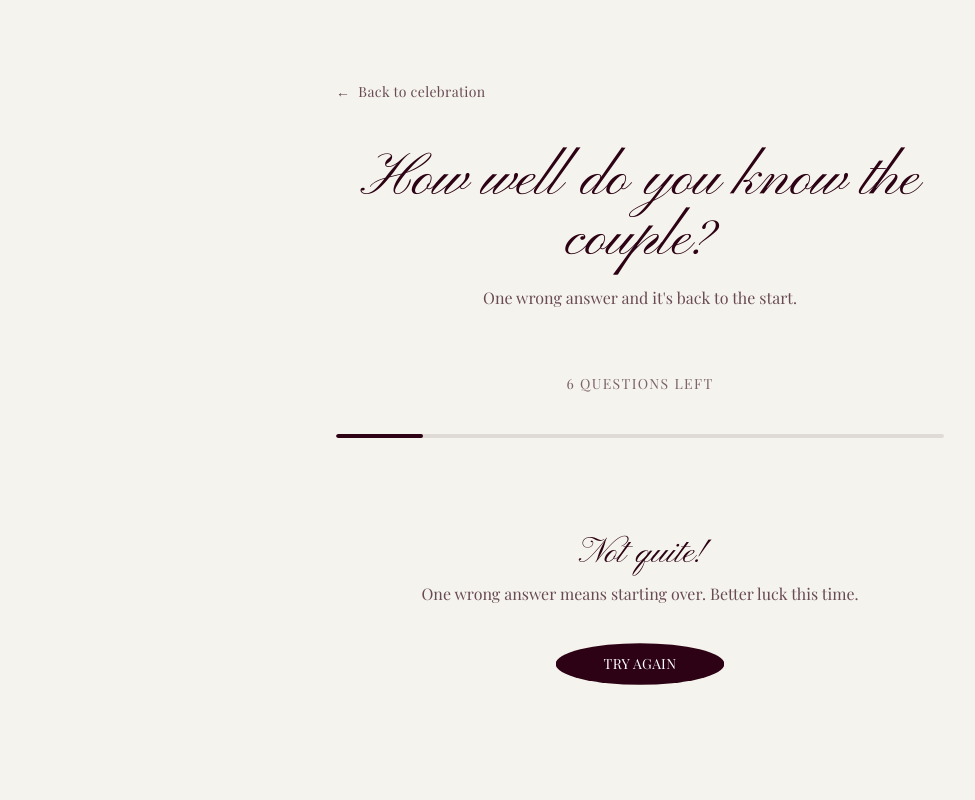
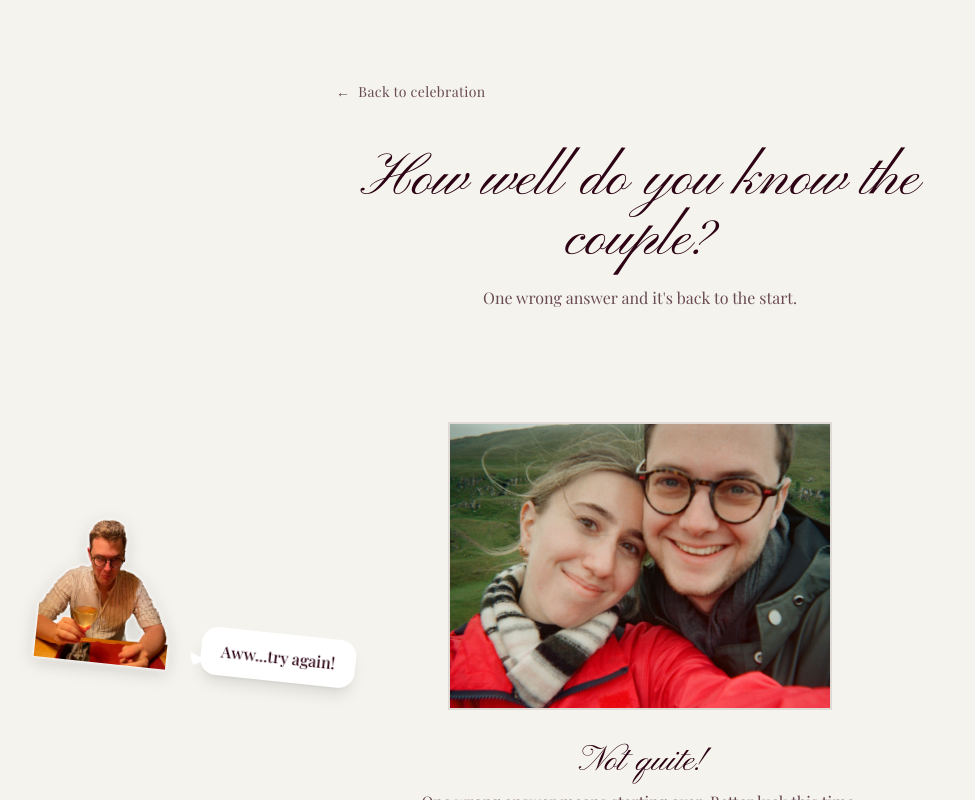
Before and after one commit to yp717/engagement-party, a Next.js app: page /quiz in a window 1280 px wide. Both pictures are taken after a click on the button "2019". Shown: the whole page, without its empty margins (0-975 px from the left). Built offline with nearby package versions, Linux system fonts and the light colour scheme.

Commit message:
feat(stickers): stickers for success/failure popping out from the sides

```diff
--- a/src/app/components/header.tsx
+++ b/src/app/components/header.tsx
@@ -1,5 +1,6 @@
 "use client";
 
+import Link from "next/link";
 import EllipticalButton from "./elliptical-button";
 
 export default function Header() {
@@ -33,6 +34,12 @@ export default function Header() {
             >
               FAQs
             </button>
+            <Link
+              href="/quiz"
+              className="text-lg underline font-light text-cream/80 hover:text-cream transition-colors"
+            >
+              Quiz
+            </Link>
           </div>
           <EllipticalButton onClick={() => scrollToSection("rsvp")}>
             RSVP
--- a/src/app/quiz/page.tsx
+++ b/src/app/quiz/page.tsx
@@ -1,30 +1,141 @@
 "use client";
 
-import { useState } from "react";
+import { useState, useEffect, useCallback } from "react";
 import Link from "next/link";
+import Image from "next/image";
 import { motion, AnimatePresence } from "framer-motion";
-import { QUIZ_QUESTIONS } from "./questions";
+import {
+  QUIZ_QUESTIONS,
+  QUIZ_SUCCESS_IMAGE,
+  QUIZ_FAILURE_IMAGE,
+} from "./questions";
 import { cn } from "../lib/utils";
 
 const TOTAL = QUIZ_QUESTIONS.length;
 
+const SUCCESS_STICKER = "/success-sticker-img.png";
+const FAILURE_STICKER = "/failure-sticker-img.png";
+
+/** Sticker that pops in from the side with a comic speech bubble */
+function Sticker({
+  type,
+  onComplete,
+}: {
+  type: "success" | "failure";
+  onComplete?: () => void;
+}) {
+  const isSuccess = type === "success";
+  const fromRight = isSuccess;
+  const caption = isSuccess ? "Great job!" : "Aww...try again!";
+  const imageSrc = isSuccess ? SUCCESS_STICKER : FAILURE_STICKER;
+
+  useEffect(() => {
+    if (onComplete) {
+      const timer = setTimeout(onComplete, 1800);
+      return () => clearTimeout(timer);
+    }
+  }, [onComplete]);
+
+  return (
+    <motion.div
+      className={cn(
+        "fixed z-50 flex items-end gap-3",
+        fromRight ? "right-0 bottom-24 md:bottom-32 flex-row-reverse" : "left-0 bottom-24 md:bottom-32 flex-row"
+      )}
+      initial={{
+        x: fromRight ? 200 : -200,
+        rotate: fromRight ? 25 : -25,
+        opacity: 0,
+      }}
+      animate={{
+        x: fromRight ? -20 : 20,
+        rotate: fromRight ? -6 : 6,
+        opacity: 1,
+      }}
+      exit={{
+        x: fromRight ? 200 : -200,
+        rotate: fromRight ? 25 : -25,
+        opacity: 0,
+      }}
+      transition={{
+        type: "spring",
+        stiffness: 260,
+        damping: 20,
+        mass: 1,
+      }}
+    >
+      {/* Sticker image with white border effect */}
+      <div
+        className="relative w-32 h-32 md:w-44 md:h-44"
+        style={{
+          filter: "drop-shadow(0 0 0 white) drop-shadow(0 0 1px white) drop-shadow(0 0 2px white) drop-shadow(0 4px 8px rgba(0,0,0,0.15))",
+        }}
+      >
+        <Image
+          src={imageSrc}
+          alt=""
+          fill
+          className="object-contain"
+          sizes="(max-width: 768px) 128px, 176px"
+          priority
+        />
+      </div>
+
+      {/* Comic speech bubble */}
+      <motion.div
+        className={cn(
+          "relative bg-white px-4 py-2 md:px-5 md:py-3 rounded-2xl shadow-lg",
+          "font-serif text-sm md:text-base text-primary font-medium"
+        )}
+        initial={{ scale: 0, opacity: 0 }}
+        animate={{ scale: 1, opacity: 1 }}
+        transition={{
+          type: "spring",
+          stiffness: 400,
+          damping: 15,
+          delay: 0.15,
+        }}
+      >
+        {caption}
+        {/* Speech bubble tail */}
+        <svg
+          className={cn(
+            "absolute bottom-2 w-4 h-3 text-white",
+            fromRight ? "-right-2.5 scale-x-[-1]" : "-left-2.5"
+          )}
+          viewBox="0 0 16 12"
+          fill="currentColor"
+        >
+          <path d="M0 0 L16 6 L4 12 Q0 8 0 0Z" />
+        </svg>
+      </motion.div>
+    </motion.div>
+  );
+}
+
 export default function QuizPage() {
   const [currentIndex, setCurrentIndex] = useState(0);
   const [wrong, setWrong] = useState(false);
+  const [showingSuccess, setShowingSuccess] = useState(false);
 
   const question = QUIZ_QUESTIONS[currentIndex];
   const questionsLeft = TOTAL - currentIndex - 1;
   const isComplete = currentIndex >= TOTAL;
 
+  const advanceToNext = useCallback(() => {
+    setShowingSuccess(false);
+    if (currentIndex + 1 >= TOTAL) {
+      setCurrentIndex(TOTAL);
+    } else {
+      setCurrentIndex((i) => i + 1);
+    }
+  }, [currentIndex]);
+
   const handleAnswer = (selectedIndex: number) => {
-    if (wrong) return;
+    if (wrong || showingSuccess) return;
     if (selectedIndex === question.correctIndex) {
       setWrong(false);
-      if (currentIndex + 1 >= TOTAL) {
-        setCurrentIndex(TOTAL);
-      } else {
-        setCurrentIndex((i) => i + 1);
-      }
+      setShowingSuccess(true);
     } else {
       setWrong(true);
     }
@@ -32,11 +143,20 @@ export default function QuizPage() {
 
   const handleRestart = () => {
     setWrong(false);
+    setShowingSuccess(false);
     setCurrentIndex(0);
   };
 
   return (
-    <main className="min-h-screen bg-cream text-primary">
+    <main className="min-h-screen bg-cream text-primary overflow-x-hidden">
+      {/* Animated stickers */}
+      <AnimatePresence>
+        {showingSuccess && (
+          <Sticker key="success-sticker" type="success" onComplete={advanceToNext} />
+        )}
+        {wrong && <Sticker key="failure-sticker" type="failure" />}
+      </AnimatePresence>
+
       <div className="max-w-2xl mx-auto px-4 md:px-8 py-12 md:py-20">
         {/* Back link */}
         <Link
@@ -56,7 +176,7 @@ export default function QuizPage() {
         </p>
 
         {/* Progress */}
-        {!isComplete && (
+        {!isComplete && !wrong && (
           <div className="flex justify-center mb-10">
             <span className="font-serif text-sm tracking-widest uppercase text-primary/60">
               {questionsLeft === 0
@@ -67,7 +187,7 @@ export default function QuizPage() {
         )}
 
         {/* Progress bar */}
-        {!isComplete && (
+        {!isComplete && !wrong && (
           <div className="h-1 bg-primary/10 rounded-full mb-12 overflow-hidden">
             <motion.div
               className="h-full bg-primary rounded-full"
@@ -90,6 +210,16 @@ export default function QuizPage() {
               transition={{ duration: 0.25 }}
               className="text-center py-12"
             >
+              <div className="relative w-full max-w-sm aspect-[4/3] mx-auto mb-8 overflow-hidden border-2 border-primary/10">
+                <Image
+                  src={QUIZ_FAILURE_IMAGE}
+                  alt=""
+                  fill
+                  className="object-cover"
+                  sizes="(max-width: 768px) 320px, 384px"
+                  priority
+                />
+              </div>
               <p className="font-pinyon text-3xl md:text-4xl text-primary mb-2">
                 Not quite!
               </p>
@@ -113,6 +243,16 @@ export default function QuizPage() {
               transition={{ duration: 0.5 }}
               className="text-center py-12"
             >
+              <div className="relative w-full max-w-sm aspect-[4/3] mx-auto mb-8 overflow-hidden border-2 border-primary/10">
+                <Image
+                  src={QUIZ_SUCCESS_IMAGE}
+                  alt=""
+                  fill
+                  className="object-cover"
+                  sizes="(max-width: 768px) 320px, 384px"
+                  priority
+                />
+              </div>
               <p className="font-pinyon text-4xl md:text-5xl text-primary mb-4">
                 You know them well!
               </p>
@@ -136,6 +276,17 @@ export default function QuizPage() {
               exit={{ opacity: 0, x: -20 }}
               transition={{ duration: 0.3 }}
             >
+              {question.image ? (
+                <div className="relative w-full max-w-md aspect-[4/3] mx-auto mb-8 overflow-hidden border-2 border-primary/10">
+                  <Image
+                    src={question.image}
+                    alt=""
+                    fill
+                    className="object-cover"
+                    sizes="(max-width: 768px) 100vw, 448px"
+                  />
+                </div>
+              ) : null}
               <h2 className="font-serif text-xl md:text-2xl text-primary mb-8 text-center">
                 {question.question}
               </h2>
--- a/src/app/quiz/questions.ts
+++ b/src/app/quiz/questions.ts
@@ -2,7 +2,15 @@ export interface QuizQuestion {
   question: string;
   options: string[];
   correctIndex: number;
+  /** Optional image path (e.g. /photos/...) to show with the question */
+  image?: string;
 }
+
+/** Image shown when the user completes all questions correctly */
+export const QUIZ_SUCCESS_IMAGE = "/photos/black-and-white-post-engagement.jpeg";
+
+/** Image shown when the user gets a question wrong */
+export const QUIZ_FAILURE_IMAGE = "/photos/scotland-analog.jpeg";
 
 export const QUIZ_QUESTIONS: QuizQuestion[] = [
   {
@@ -14,11 +22,13 @@ export const QUIZ_QUESTIONS: QuizQuestion[] = [
     question: "Where did Yannis propose to Alara?",
     options: ["London", "Edinburgh", "Istanbul", "The Scottish Highlands"],
     correctIndex: 1,
+    image: "/photos/scotland-analog.jpeg",
   },
   {
     question: "On their engagement trip through the Scottish Highlands, which Scottish totem did they not see?",
     options: ["A Glenn", "A Nevis", "A Loch", "A Highland Cow", "They saw them all"],
     correctIndex: 1,
+    image: "/photos/scotland-analog.jpeg",
   },
   {
     question: "One of Yannis and Alara's favourite pasttimes is playing backgammon in their appartment. Who says they always win?",
@@ -39,5 +49,6 @@ export const QUIZ_QUESTIONS: QuizQuestion[] = [
     question: "Which movie character most resembles Alara according to Yannis?",
     options: ["Sleeping Beauty", "Mort from Madagascar", "Dory from Finding Nemo", "The Cheshire Cat"],
     correctIndex: 1,
+    image: "/photos/yannis-and-alara-lals-birthday.jpeg",
   },
 ];
```
Also changed, not shown: public/failure-sticker-img.png (added), public/success-sticker-img.png (added).
